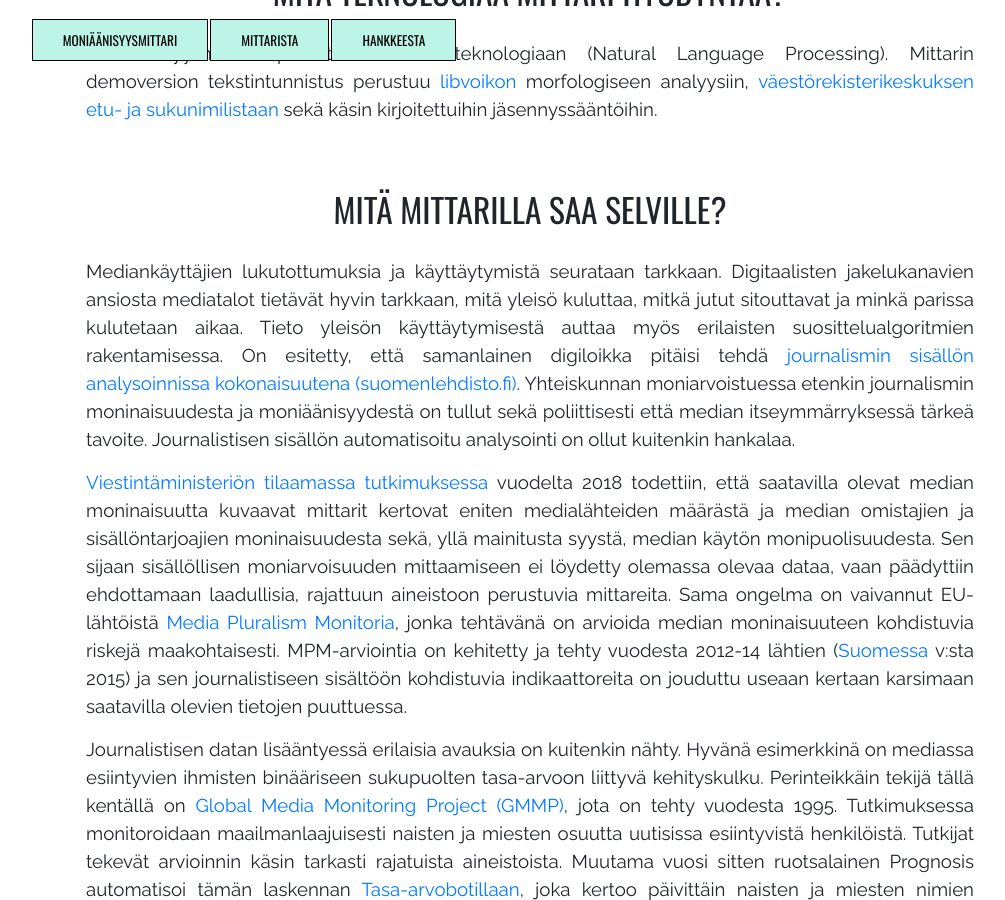
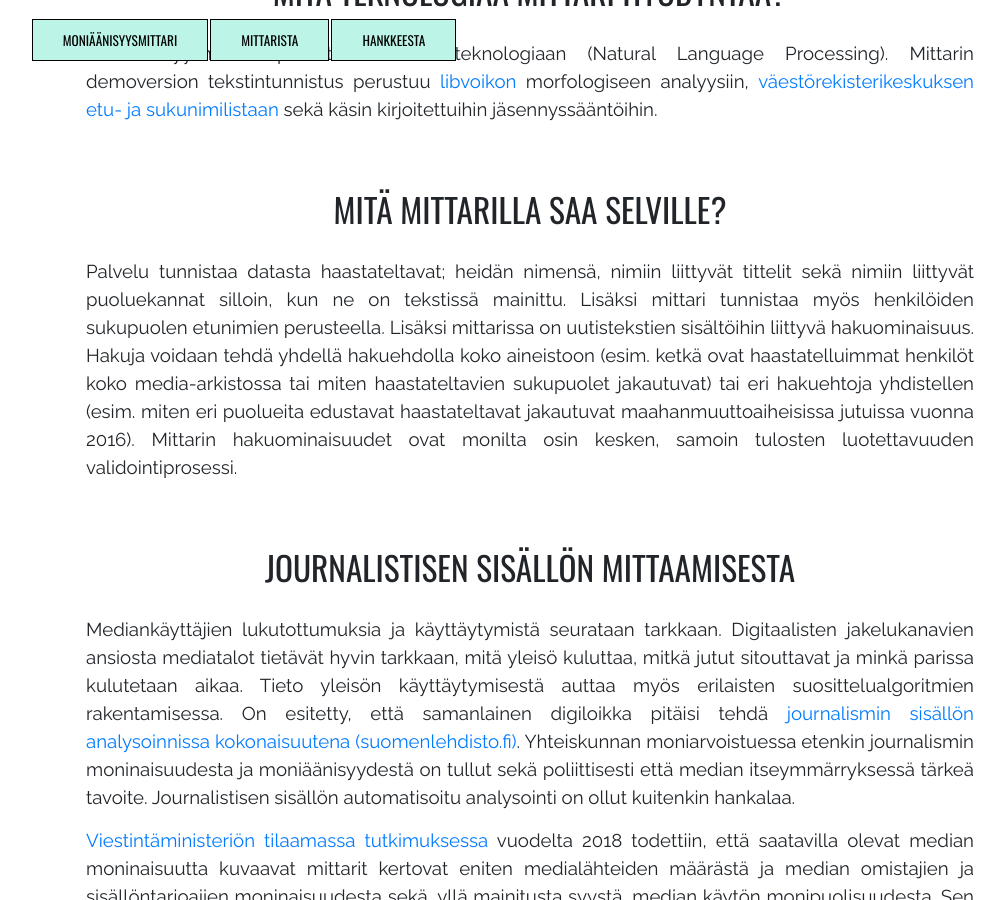
Before and after one commit to Sopiva-Sovittelujournalistit/moniaanisyysmittari-pages, a Jekyll site: the page built from mittari.md, in a window 1280 px wide and 900 px high, scrolled down 835 px. Shown: the whole window, without its empty margins (110-1115 px from the left). Built offline with Jekyll 4.4.1, drawn with Linux system fonts in a browser that asks for light colours.

Commit message:
MD: Text content updates. Mittari-sivu

```diff
--- a/mittari.md
+++ b/mittari.md
@@ -14,6 +14,10 @@ Moniäänisyysmittari perustuu NLP-kieliteknologiaan (Natural Language Processin
 
 
 ## MITÄ MITTARILLA SAA SELVILLE?
+Palvelu tunnistaa datasta haastateltavat; heidän nimensä, nimiin liittyvät tittelit sekä nimiin liittyvät puoluekannat silloin, kun ne on tekstissä mainittu. Lisäksi mittari tunnistaa myös henkilöiden sukupuolen etunimien perusteella. Lisäksi mittarissa on uutistekstien sisältöihin liittyvä hakuominaisuus. Hakuja voidaan tehdä yhdellä hakuehdolla koko aineistoon (esim. ketkä ovat haastatelluimmat henkilöt koko media-arkistossa tai miten haastateltavien sukupuolet jakautuvat) tai eri hakuehtoja yhdistellen (esim. miten eri puolueita edustavat haastateltavat jakautuvat maahanmuuttoaiheisissa jutuissa vuonna 2016).
+Mittarin hakuominaisuudet ovat monilta osin kesken, samoin tulosten luotettavuuden validointiprosessi.
+
+## JOURNALISTISEN SISÄLLÖN MITTAAMISESTA
 Mediankäyttäjien lukutottumuksia ja käyttäytymistä seurataan tarkkaan. Digitaalisten jakelukanavien ansiosta mediatalot tietävät hyvin tarkkaan, mitä yleisö kuluttaa, mitkä jutut sitouttavat ja minkä parissa kulutetaan aikaa. Tieto yleisön käyttäytymisestä auttaa myös erilaisten suosittelualgoritmien rakentamisessa.
 On esitetty, että samanlainen digiloikka pitäisi tehdä [journalismin sisällön analysoinnissa kokonaisuutena (suomenlehdisto.fi)](https://suomenlehdisto.fi/kannattaako-naisten-maara-jutuissa-laskea-jos-se-on-aina-kolmasosa/). Yhteiskunnan moniarvoistuessa etenkin journalismin moninaisuudesta ja moniäänisyydestä on tullut sekä poliittisesti että median itseymmärryksessä tärkeä tavoite. Journalistisen sisällön automatisoitu analysointi on ollut kuitenkin hankalaa.
 
```
